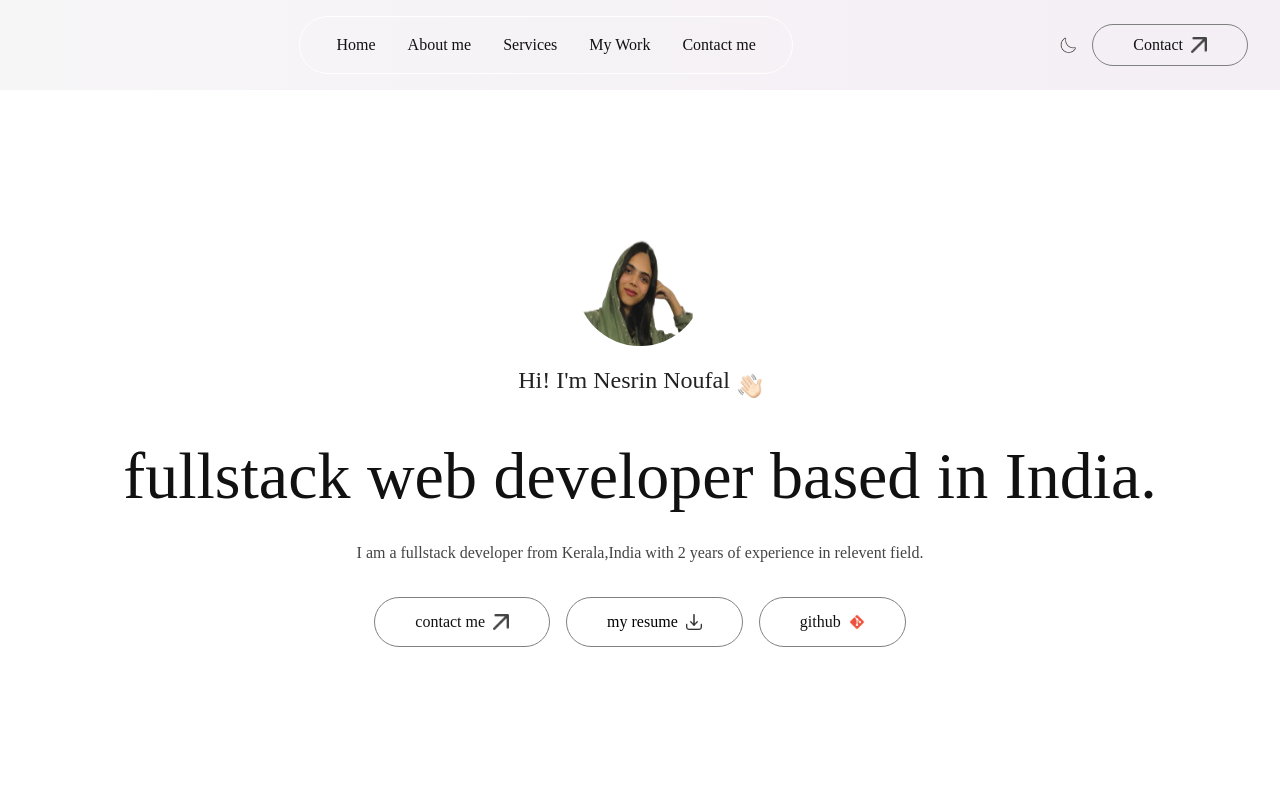
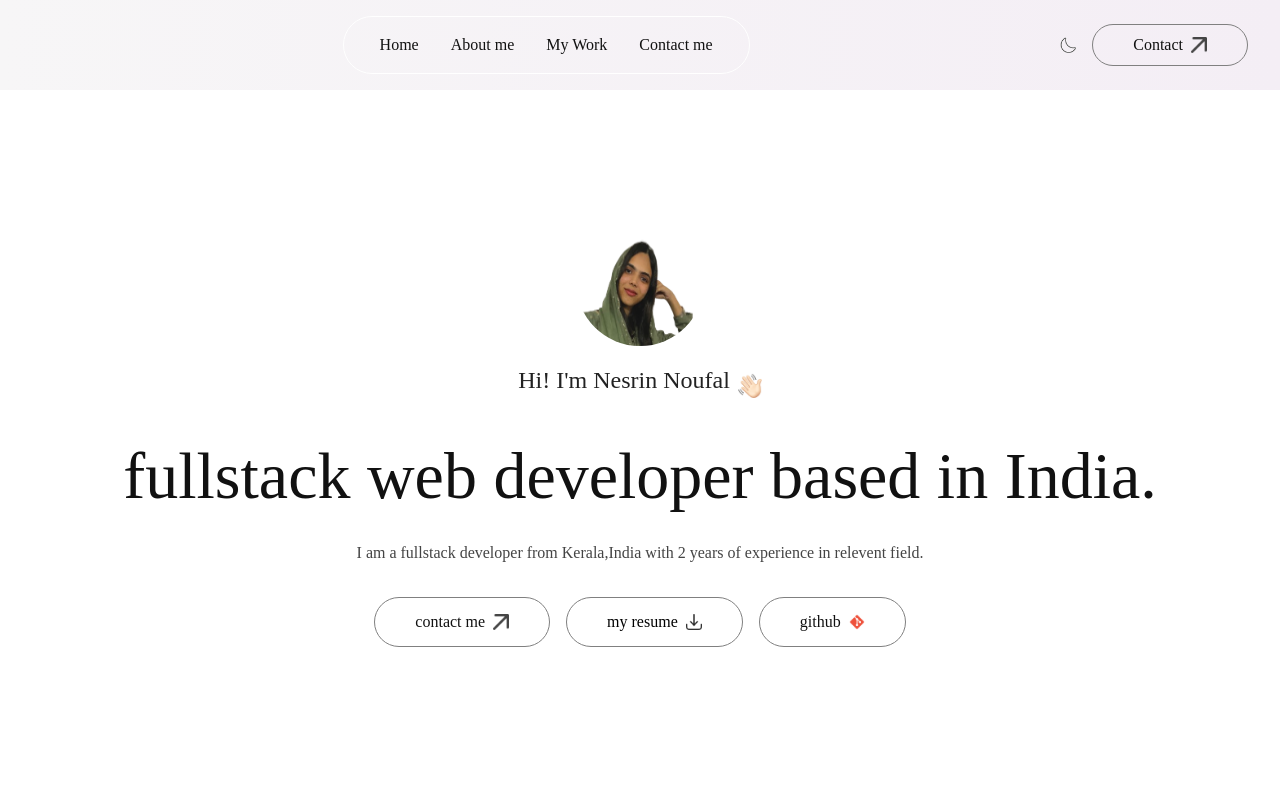
Before and after one commit to NesrinNoufal/portfolio, a Next.js app: page / in a window 1280 px wide. Shown: the top 800 px of the page. Built offline with nearby package versions, Linux system fonts and the light colour scheme; a web font is replaced by a local one.

Commit message:
services navlink removed

```diff
--- a/app/components/navbar.jsx
+++ b/app/components/navbar.jsx
@@ -46,7 +46,7 @@ const Navbar = ({ isDarkMode, setIsDarkMode }) => {
         <ul className="nav-links desktop-only">
           <li><a href="#top" className="nav-link">Home</a></li>
           <li><a href="#about" className="nav-link">About me</a></li>
-          <li><a href="#services" className="nav-link">Services</a></li>
+          {/* <li><a href="#services" className="nav-link">Services</a></li> */}
           <li><a href="#work" className="nav-link">My Work</a></li>
           <li><a href="#contact" className="nav-link">Contact me</a></li>
         </ul>
```
